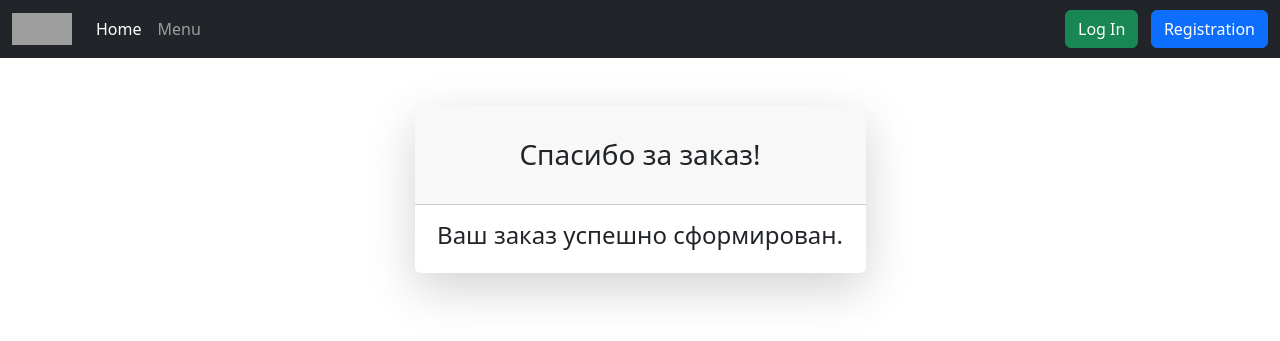
After one commit to oogway93/NakedChef, a Django app: page /order/success_order/ in a window 1280 px wide. The commit adds this page. Shown: the top 341 px of the page. Run offline with Django 4.2, Linux system fonts and the light colour scheme; grey boxes are pictures that could not be loaded.

Commit message:
success temp; new buttons in layout temp

```diff
--- a/main/menu/models.py
+++ b/main/menu/models.py
@@ -133,11 +133,11 @@ class Basket(models.Model):
         return basket_item
 
     @classmethod
-    def create_or_update(cls, order_id, user):
-        baskets = Basket.objects.filter(user=user, order_id=order_id)
+    def create_or_update(cls, menu_id, user):
+        baskets = Basket.objects.filter(user=user, menu_id=menu_id)
 
         if not baskets.exists():
-            obj = Basket.objects.create(user=user, order_id=order_id, quantity=1)
+            obj = Basket.objects.create(user=user, menu_id=menu_id, quantity=1)
             is_created = True
             return obj, is_created
         else:
--- a/main/menu/views.py
+++ b/main/menu/views.py
@@ -1,9 +1,9 @@
 from django.http import HttpResponseRedirect
 from django.shortcuts import render
-from django.views.generic import ListView
+from django.views.generic import ListView, View
 from django.contrib.auth.decorators import login_required
 
-from .models import Menu, Basket
+from .models import Menu, Basket, Section
 from utils.views import TitleMixin
 
 
--- a/main/orders/urls.py
+++ b/main/orders/urls.py
@@ -7,5 +7,6 @@ app_name = "orders"
 urlpatterns = [
     path('', OrderListView.as_view(), name='orders'),
     path('create/', OrderCreateView.as_view(), name='order_create'),
-    path('order/<int:pk>/', OrderDetailView.as_view(), name='order')
+    path('order/<int:pk>/', OrderDetailView.as_view(), name='order'),
+    path('success_order/', SuccessTemplateView.as_view(), name='success'),
 ]
--- a/main/orders/views.py
+++ b/main/orders/views.py
@@ -2,7 +2,7 @@ from django.http import HttpResponseRedirect
 from django.shortcuts import render
 from django.urls import reverse
 from django.urls import reverse_lazy
-from django.views.generic import ListView, DetailView, CreateView
+from django.views.generic import ListView, DetailView, CreateView, TemplateView
 from django.views import View
 from django.contrib.auth import login
 from django.shortcuts import render, redirect
@@ -30,6 +30,15 @@ class OrderListView(TitleMixin, ListView):
         return context
 
 
+class SuccessTemplateView(TitleMixin, TemplateView):
+    template_name = 'order/success.html'
+    title = 'NakedChef - Спасибо за заказ!'
+
+
+# class CanceledTemplateView(TitleMixin, TemplateView):
+#     template_name = ''
+
+
 class OrderDetailView(DetailView):
     template_name = 'order/order.html'
     model = Order
@@ -39,11 +48,6 @@ class OrderDetailView(DetailView):
         context['title'] = f'Store - Заказ #{self.object.id}'
         context['orders'] = Basket.objects.filter(user=self.request.user)
         return context
-
-    # def get_context_data(self, **kwargs):
-    #     context = super(OrderDetailView, self).get_context_data(**kwargs)
-    #     context['order'] = Basket.objects.filter()
-    #     return context
 
 
 class OrderCreateView(TitleMixin, CreateView):
@@ -61,48 +65,12 @@ class OrderCreateView(TitleMixin, CreateView):
         context['baskets'] = Basket.objects.filter(user=self.request.user) if self.request.user.is_authenticated else []
         return context
 
+    def post(self, request, *args, **kwargs):
+        super(OrderCreateView, self).post(request, *args, **kwargs)
+        return redirect('orders:success')
+
 
 def fulfill_order(session):
     order_id = int(session.metadata.order_id)
     order = Order.objects.get(id=order_id)
     order.update_after_payment()
-
-# def createOrder(request):
-#     form = OrderForm()
-#     if request.method == 'POST':
-#         # print('Printing POST:',request.POST)
-#         form = OrderForm(request.POST)
-#         # form handles the process of saving to database/
-#         if form.is_valid():
-#             form.save()  # Here
-#             return redirect('menu:main')
-#     context = {'form': form,
-#                'baskets': Basket.objects.filter(user=request.user) if request.user.is_authenticated else []}
-#     return render(request, 'order/order_create.html', context)
-
-# class OrderCreationView(View):
-#     template_name = 'order/order_create.html'
-#
-#     def get(self, request):
-#         context = {
-#             'form': OrderForm()
-#         }
-#         return render(request, self.template_name, context)
-#
-#     def post(self, request):
-#         form = OrderForm(request.POST)
-#
-#         if form.is_valid():
-#             user = form.save()
-#             login(request, user,)
-#             messages.success(request, 'Заказ создан!')
-#             return redirect('menu:main')
-#         context = {
-#             'form': form
-#         }
-#         messages.error(request, 'Провал при выполнении заказа!')
-#         return render(request, self.template_name, context)
-
-# def create_order(request):
-#     if request.method == 'POST':
-#         form
--- a/main/templates/layout.html
+++ b/main/templates/layout.html
@@ -27,24 +27,37 @@
                 <li class="nav-item">
                     <a class="nav-link" href="{% url 'menu:menu' %}">Menu</a>
                 </li>
-                <li class="nav-item dropdown">
-                    <a class="nav-link dropdown-toggle" href="#" role="button" data-bs-toggle="dropdown"
-                       aria-expanded="false">
-                        Сортировка
-                    </a>
-                    <ul class="dropdown-menu">
-                        <li><a class="dropdown-item" href="#">Apple</a></li>
-                        <li><a class="dropdown-item" href="#">Samsung</a></li>
-                        <li><a class="dropdown-item" href="#">HONOR</a></li>
-                        <li><a class="dropdown-item" href="#">Xiaomi</a></li>
-                        <li>
-                            <hr class="dropdown-divider">
-                        </li>
-                        <li><a class="dropdown-item" href="#">Весь ассортимент</a></li>
-                    </ul>
-                </li>
+                {% if user.is_superuser or user.is_staff %}
+                    <li class="nav-item">
+                        <a class="nav-link" href="{% url 'admin:index' %}">Admin</a>
+                    </li>
+                {% endif %}
+
+                {#                <li class="nav-item dropdown">#}
+                {#                    <a class="nav-link dropdown-toggle" href="#" role="button" data-bs-toggle="dropdown"#}
+                {#                       aria-expanded="false">#}
+                {#                        Сортировка#}
+                {#                    </a>#}
+                {#                    <ul class="dropdown-menu">#}
+                {#                        <li><a class="dropdown-item" href="#">Main dishes</a></li>#}
+                {#                        <li><a class="dropdown-item" href="#">Appetizers</a></li>#}
+                {#                        <li><a class="dropdown-item" href="#">Soups</a></li>#}
+                {#                        <li><a class="dropdown-item" href="#">Salads</a></li>#}
+                {#                        <li><a class="dropdown-item" href="#">Steaks</a></li>#}
+                {#                        <li><a class="dropdown-item" href="#">Desserts</a></li>#}
+                {#                        <li><a class="dropdown-item" href="#">Beverages</a></li>#}
+                {#                        <li>#}
+                {#                            <hr class="dropdown-divider">#}
+                {#                        </li>#}
+                {#                        <li><a class="dropdown-item" href="#">Весь ассортимент</a></li>#}
+                {#                    </ul>#}
+                {#                </li>#}
             </ul>
             {% if user.is_authenticated %}
+                <a href="{% url 'orders:orders' %}">
+                    <button class="btn btn-secondary">Orders</button>
+                </a>
+                &nbsp
                 <a href="{% url 'users:profile' user.id %}">
                     <button class="btn btn-secondary">Profile</button>
                 </a>
@@ -73,6 +86,5 @@
 <script src="https://cdn.jsdelivr.net/npm/bootstrap@5.3.1/dist/js/bootstrap.min.js"
         integrity="sha384-Rx+T1VzGupg4BHQYs2gCW9It+akI2MM/mndMCy36UVfodzcJcF0GGLxZIzObiEfa"
         crossorigin="anonymous"></script>
-
 </body>
 </html>
--- /dev/null
+++ b/main/templates/order/success.html
@@ -0,0 +1,22 @@
+{% extends 'layout.html' %}
+
+{% block content %}
+ <main>
+        <div class="container">
+            <div class="row justify-content-center">
+                <div class="col-lg-5">
+                    <div class="card shadow-lg border-0 rounded-lg mt-5">
+                        <div class="card-header">
+                            <h3 class="text-center font-weight-light my-4">Спасибо за заказ!</h3>
+                        </div>
+                        <div class="card-body text-center">
+                            <h4>
+                                Ваш заказ успешно сформирован.
+                            </h4>
+                        </div>
+                    </div>
+                </div>
+            </div>
+        </div>
+    </main>
+{% endblock %}
```
